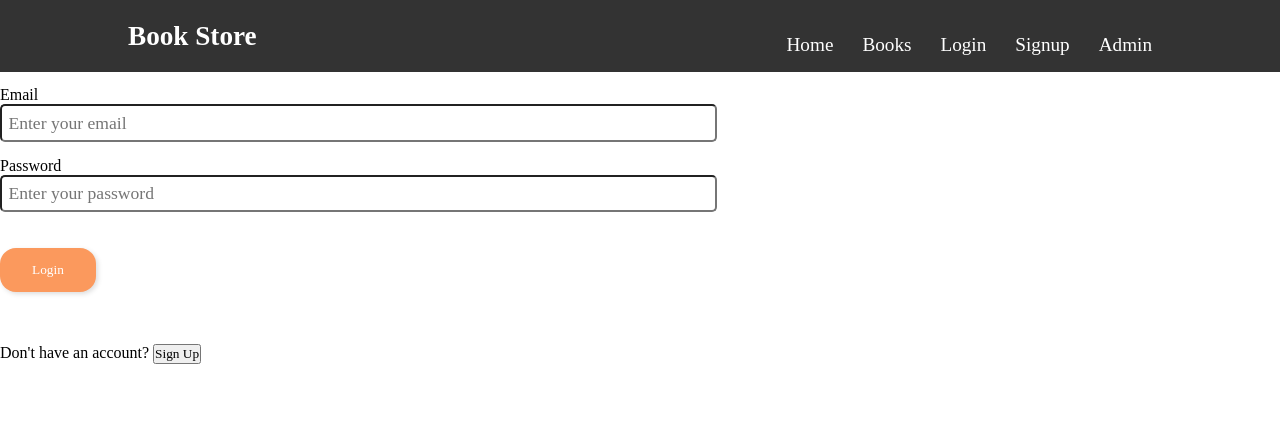
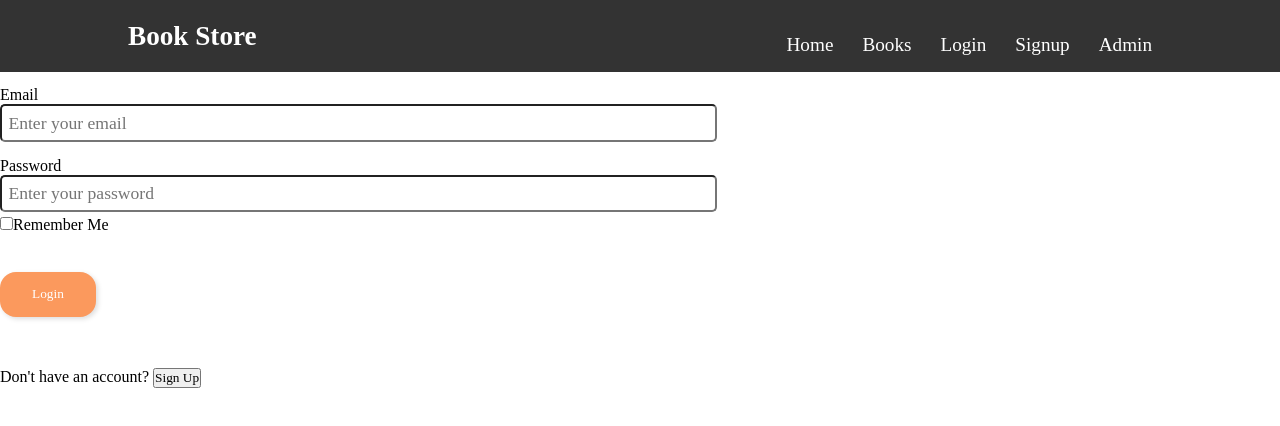
Before and after one commit to joyflorence/BOOKSTORE, a React (Create React App) app: page /admin in a window 1280 px wide. Shown: the top 426 px of the page. Built offline with nearby package versions, Linux system fonts and the light colour scheme; no server answers.

Commit message:
Update Admin.js

```diff
--- a/src/Components/adminpanel/login/Admin.js
+++ b/src/Components/adminpanel/login/Admin.js
@@ -1,4 +1,4 @@
-import React, { useState } from 'react';
+import React, { useState, useEffect } from 'react';
 import { useNavigate } from 'react-router-dom';
 import { getAuth, createUserWithEmailAndPassword, signInWithEmailAndPassword, updateProfile, signOut } from 'firebase/auth';
 import app from '../../../firebase/Firebase';
@@ -12,17 +12,43 @@ const Admin = () => {
   const [username, setUsername] = useState('');
   const [passcode, setPasscode] = useState('');
   const [isSignup, setIsSignup] = useState(false);
+  const [error, setError] = useState('');
+  const [rememberMe, setRememberMe] = useState(false);
+
   const navigate = useNavigate();
+
+
+  useEffect(() => {
+    const storedEmail = localStorage.getItem('email');
+    const storedPassword = localStorage.getItem('password');
+    const storedRememberMe = localStorage.getItem('rememberMe');
+
+    if (storedRememberMe === 'true' && storedEmail && storedPassword) {
+      setEmail(storedEmail);
+      setPassword(storedPassword);
+      setRememberMe(true);
+    }
+  }, []);
 
   const handleLogin = (event) => {
     event.preventDefault();
     const auth = getAuth(app);
 
     signInWithEmailAndPassword(auth, email, password)
-      .then(() => {
-        navigate('/dashboard');
-      })
-      .catch((err) => console.log(err));
+    .then(() => {
+      if (rememberMe) {
+        localStorage.setItem('email', email);
+        localStorage.setItem('password', password);
+        localStorage.setItem('rememberMe', rememberMe.toString());
+      } else {
+        localStorage.removeItem('email');
+        localStorage.removeItem('password');
+        localStorage.removeItem('rememberMe');
+      }   navigate('/dashboard');})
+      .catch((err) => {
+        setError('Invalid email or password.');
+        console.log(err);
+      });
   };
 
   const handleSignup = (event) => {
@@ -30,7 +56,7 @@ const Admin = () => {
     const auth = getAuth(app);
 
     if (passcode !== adminPasscode) {
-      console.log('Invalid passcode');
+      setError('Invalid passcode');
       return;
     }
 
@@ -44,6 +70,7 @@ const Admin = () => {
         }
       })
       .catch((err) => {
+        setError('Error signing up. Please try again.');
         console.log(err);
       });
   };
@@ -60,10 +87,14 @@ const Admin = () => {
       });
   };
 
+  const toggleSignup = () => {
+    setIsSignup(!isSignup);
+    setError(''); // Reset error message when toggling between signup and login
+  };
 
 
-  const toggleSignup = () => {
-    setIsSignup(!isSignup);
+  const handleRememberMeChange = () => {
+    setRememberMe(!rememberMe);
   };
 
   return (
@@ -82,6 +113,19 @@ const Admin = () => {
               onChange={(event) => setUsername(event.target.value)}
               required
             />
+
+
+          <div className="form-group">
+            <div className="remember-me">
+              <input
+                type="checkbox"
+                id="rememberMe"
+                checked={rememberMe}
+                onChange={handleRememberMeChange}
+              />
+              <label htmlFor="rememberMe">Remember Me</label>
+            </div>
+          </div>
           </div>
           <div className="group">
             <label>Email</label>
@@ -128,6 +172,8 @@ const Admin = () => {
               Login
             </button>
           </p>
+
+          {error && <p className="error-message">{error}</p>}
         </form>
       ) : (
         <form onSubmit={handleLogin}>
@@ -156,6 +202,18 @@ const Admin = () => {
           </div>
 
           <div className="form-group">
+            <div className="remember-me">
+              <input
+                type="checkbox"
+                id="rememberMe"
+                checked={rememberMe}
+                onChange={handleRememberMeChange}
+              />
+              <label htmlFor="rememberMe">Remember Me</label>
+            </div>
+            </div>
+
+          <div className="form-group">
             <input type="submit" className="button-primary" value="Login" />
           </div>
 
@@ -165,6 +223,8 @@ const Admin = () => {
               Sign Up
             </button>
           </p>
+
+          {error && <p className="error-message">{error}</p>}
         </form>
       )}
     </div>
```
